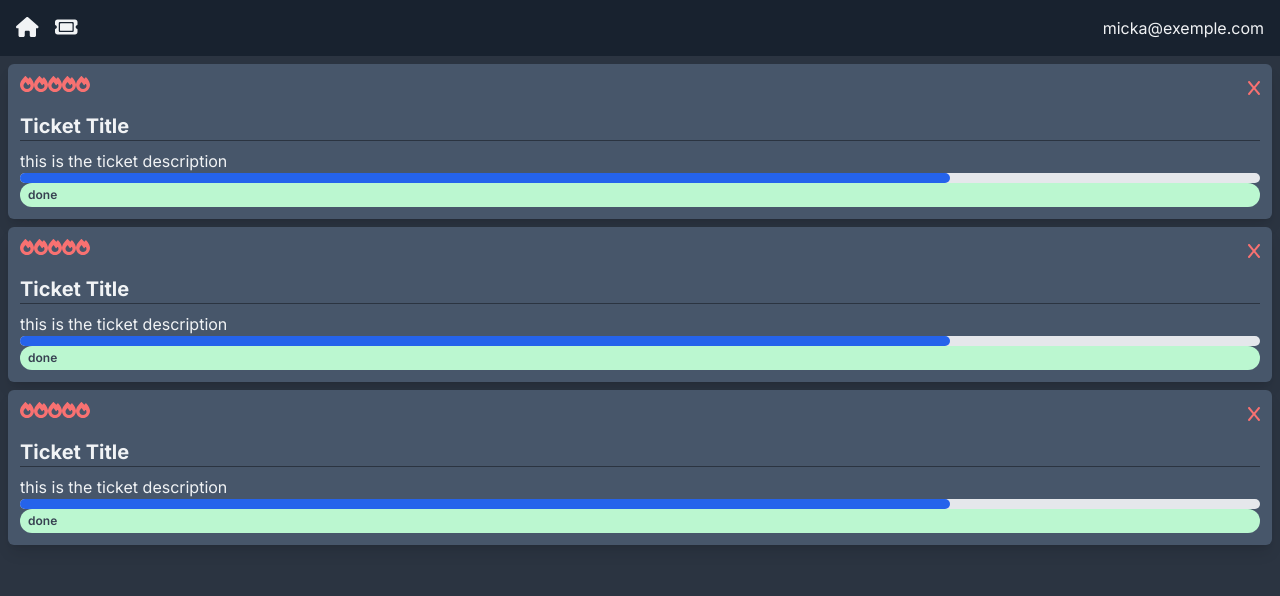
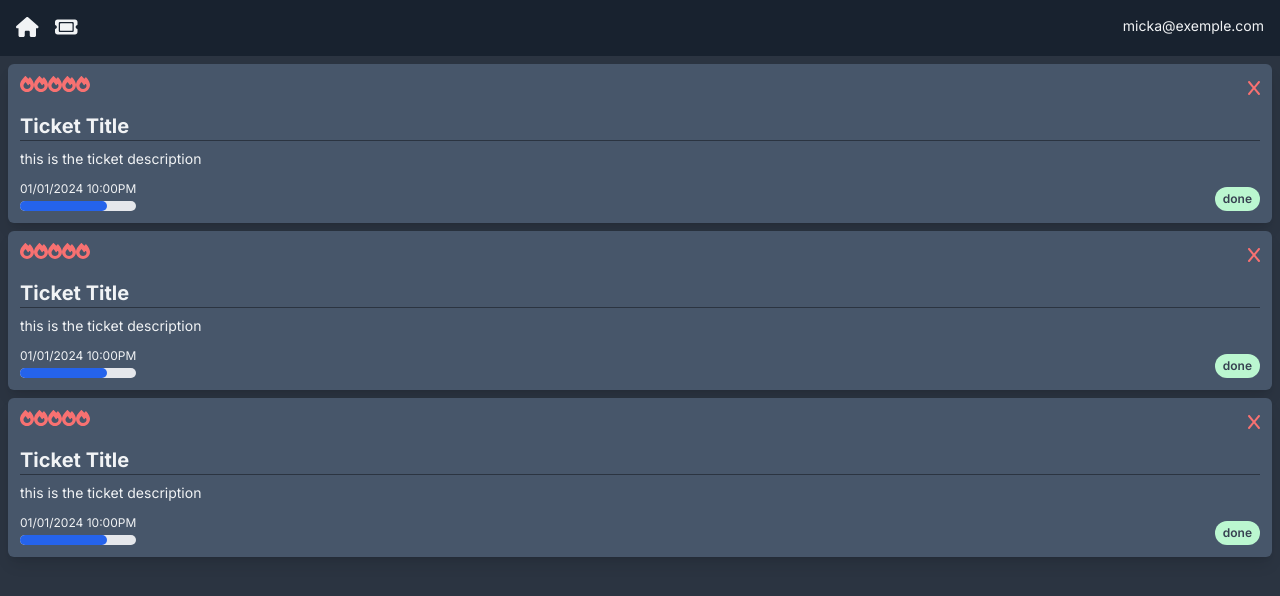
Before and after one commit to mikeheul/ticket-app, a Next.js app: page / in a window 1280 px wide. Shown: the top 596 px of the page. Built offline with nearby package versions, Linux system fonts and the light colour scheme.

Commit message:
update display of TicketCard component

```diff
--- a/app/(components)/TicketCard.jsx
+++ b/app/(components)/TicketCard.jsx
@@ -17,8 +17,16 @@
         <p className="whitespace-pre-wrap">
             this is the ticket description
         </p>
-        <ProgressDisplay />
-        <StatusDisplay />
+        <div className="flex-grow"></div>
+        <div className="flex mt-2">
+            <div className="flex flex-col">
+                <p className="text-xs my-1">01/01/2024 10:00PM</p>
+                <ProgressDisplay />
+            </div>
+            <div className="ml-auto flex items-end">
+                <StatusDisplay />
+            </div>
+        </div>
     </div>
   )
 }
--- a/app/globals.css
+++ b/app/globals.css
@@ -22,6 +22,9 @@
     h4 {
         @apply text-xl
     }
+    p {
+        @apply text-sm text-default-text;
+    }
 }
 
 @layer components {
```
Also changed, not shown: 1 other file (tests, documents, lock files or other folders).
